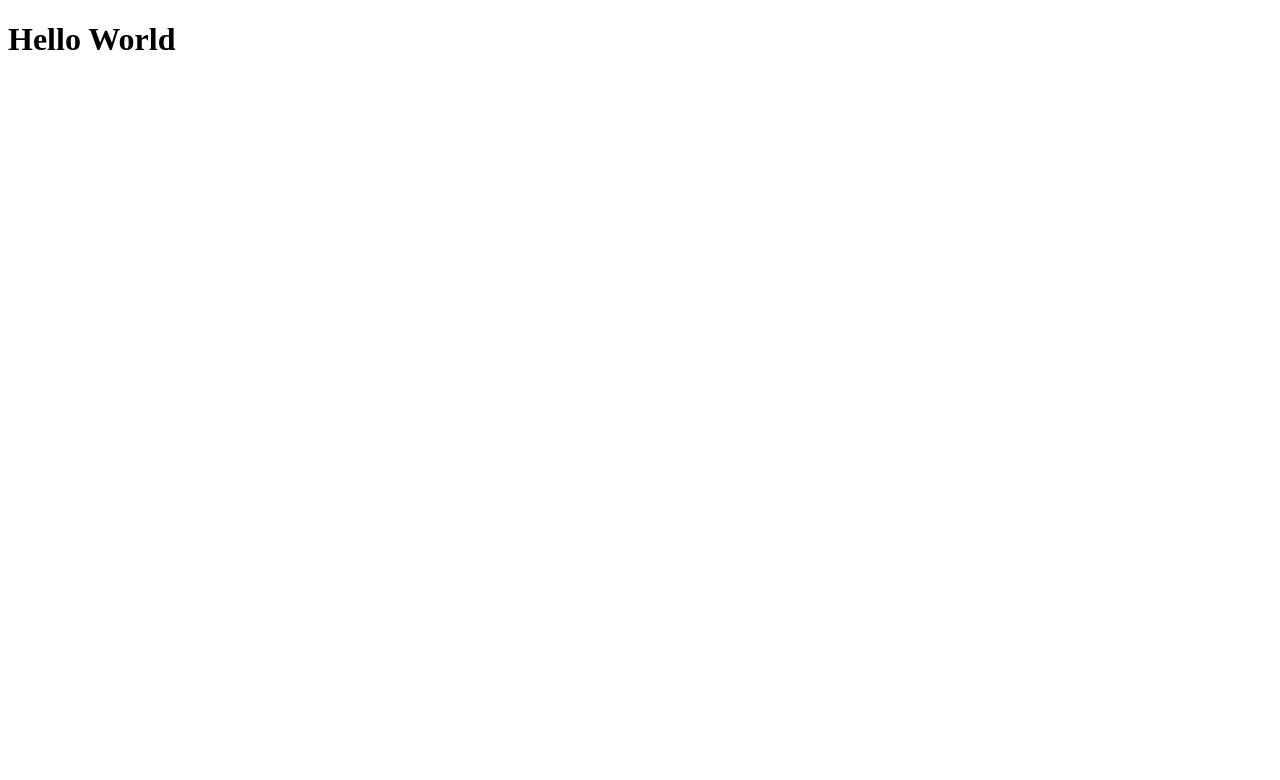
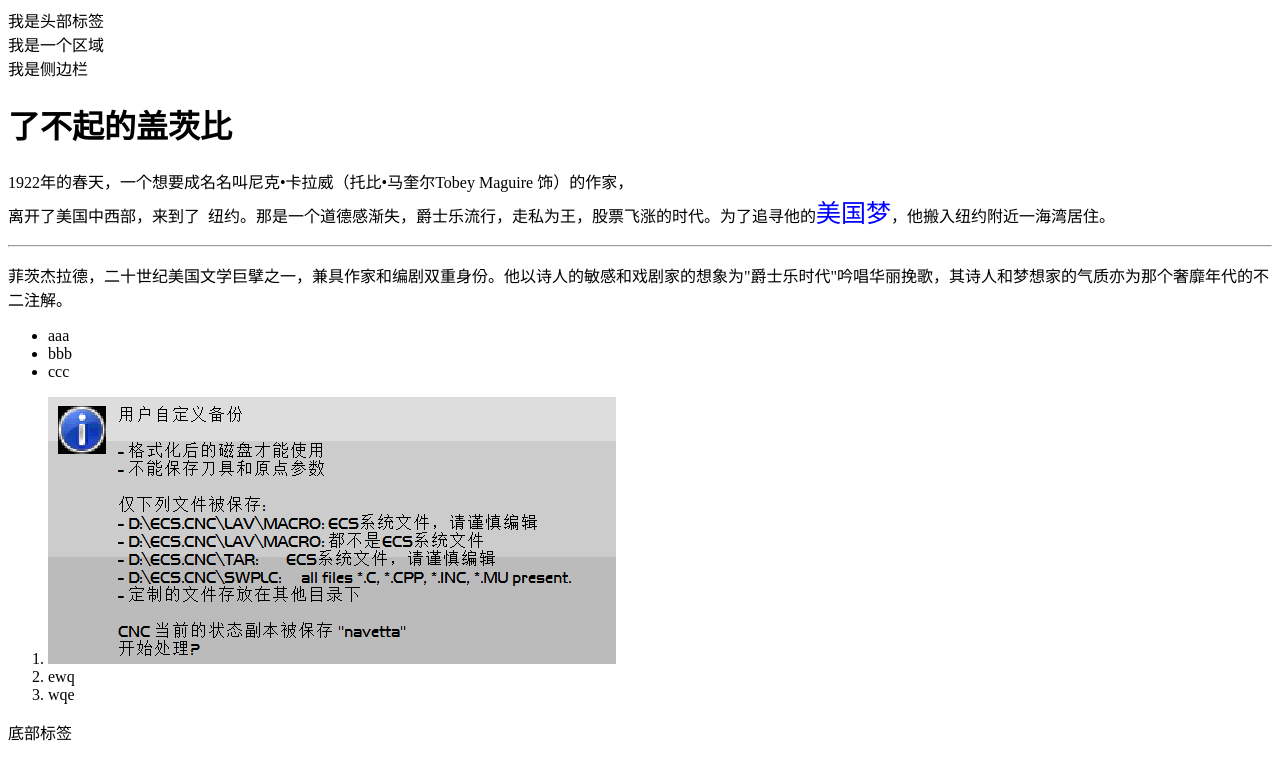
Before and after one commit to PlumeLAN/PlumeLAN.github.io, a plain HTML site: page index.html in a window 1280 px wide. Drawn offline with Linux system fonts and the light colour scheme.

Commit message:
Add files via upload

```diff
--- a/index.html
+++ b/index.html
@@ -2,9 +2,40 @@
 <html>
     <head>
         <meta http-equiv="Content-Type" content="text/html; charset=utf-8">
-        <title>制作我的第一个网页</title>
+        <title>ECS工具</title>
+        <style>
+    dsds {
+        color: blue;
+        font-size: 25px;
+    }
+    </style>
     </head>
+
     <body>
-        <h1>Hello World</h1>
+        <header>我是头部标签</header>
+        <section>我是一个区域</section>
+        <aside>我是侧边栏</aside>
+        <div>
+            <!-- 标题标签 -->
+            <h1>了不起的盖茨比</h1>
+            <!-- 段落标签 -->
+            <p>1922年的春天，一个想要成名名叫尼克•卡拉威（托比•马奎尔Tobey Maguire 饰）的作家，<br />离开了美国中西部，来到了&nbsp;&nbsp;纽约。那是一个道德感渐失，爵士乐流行，走私为王，股票飞涨的时代。为了追寻他的<dsds>美国梦</dsds>，他搬入纽约附近一海湾居住。</p>
+            <hr />
+            <!-- 段落标签 -->
+            <p>菲茨杰拉德，二十世纪美国文学巨擘之一，兼具作家和编剧双重身份。他以诗人的敏感和戏剧家的想象为"爵士乐时代"吟唱华丽挽歌，其诗人和梦想家的气质亦为那个奢靡年代的不二注解。</p>
+        </div>
+        <div>
+            <ul>
+                <li>aaa</li>
+                <li>bbb</li>
+                <li>ccc</li>
+            </ul>
+            <ol>
+                <li><img src=".\picture\0.png" title="666"></li>
+                <li>ewq</li>
+                <li>wqe</li>
+            </ol>
+        </div>
+        <footer>底部标签</footer>
     </body>
 </html>
```
